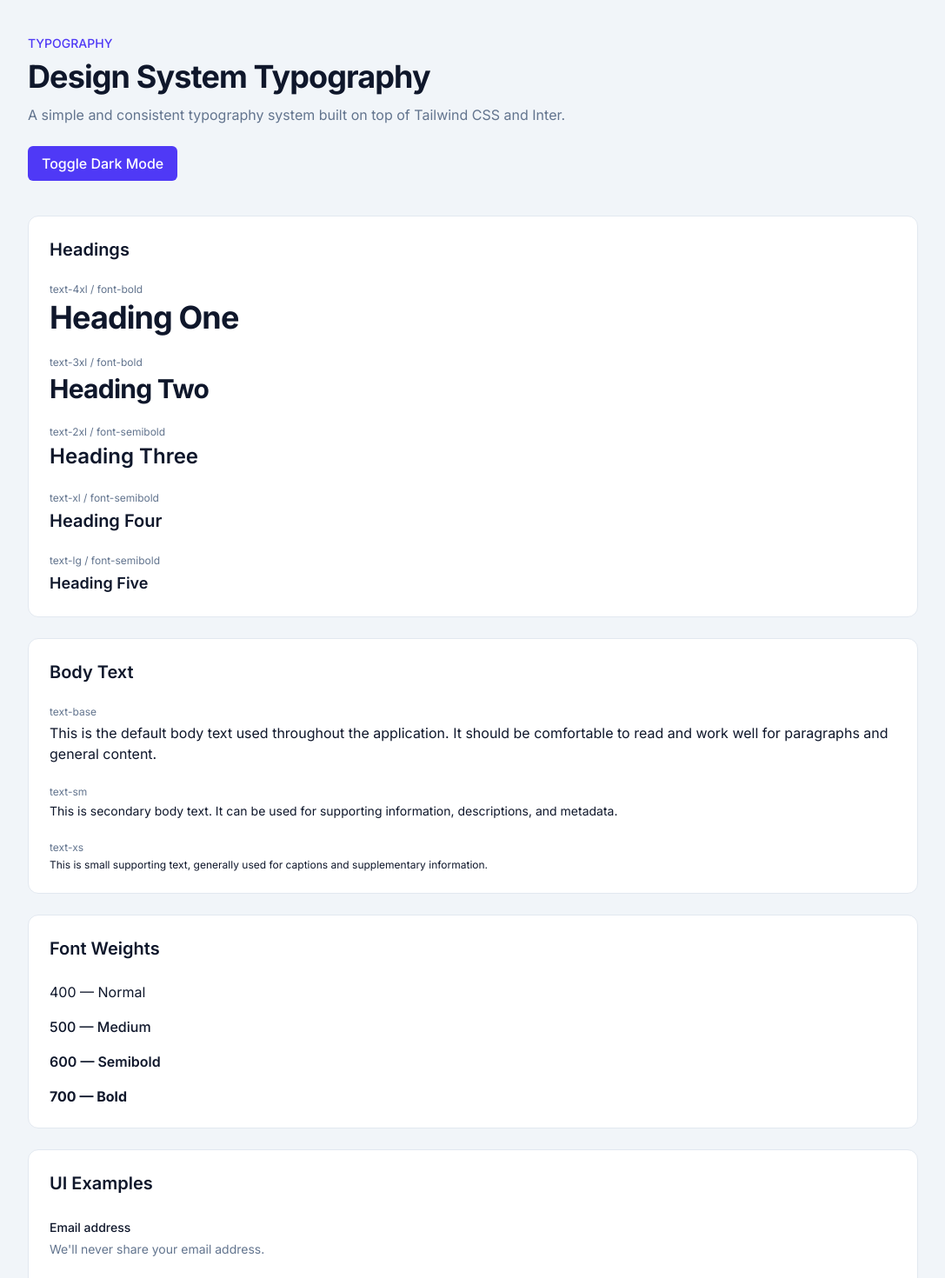
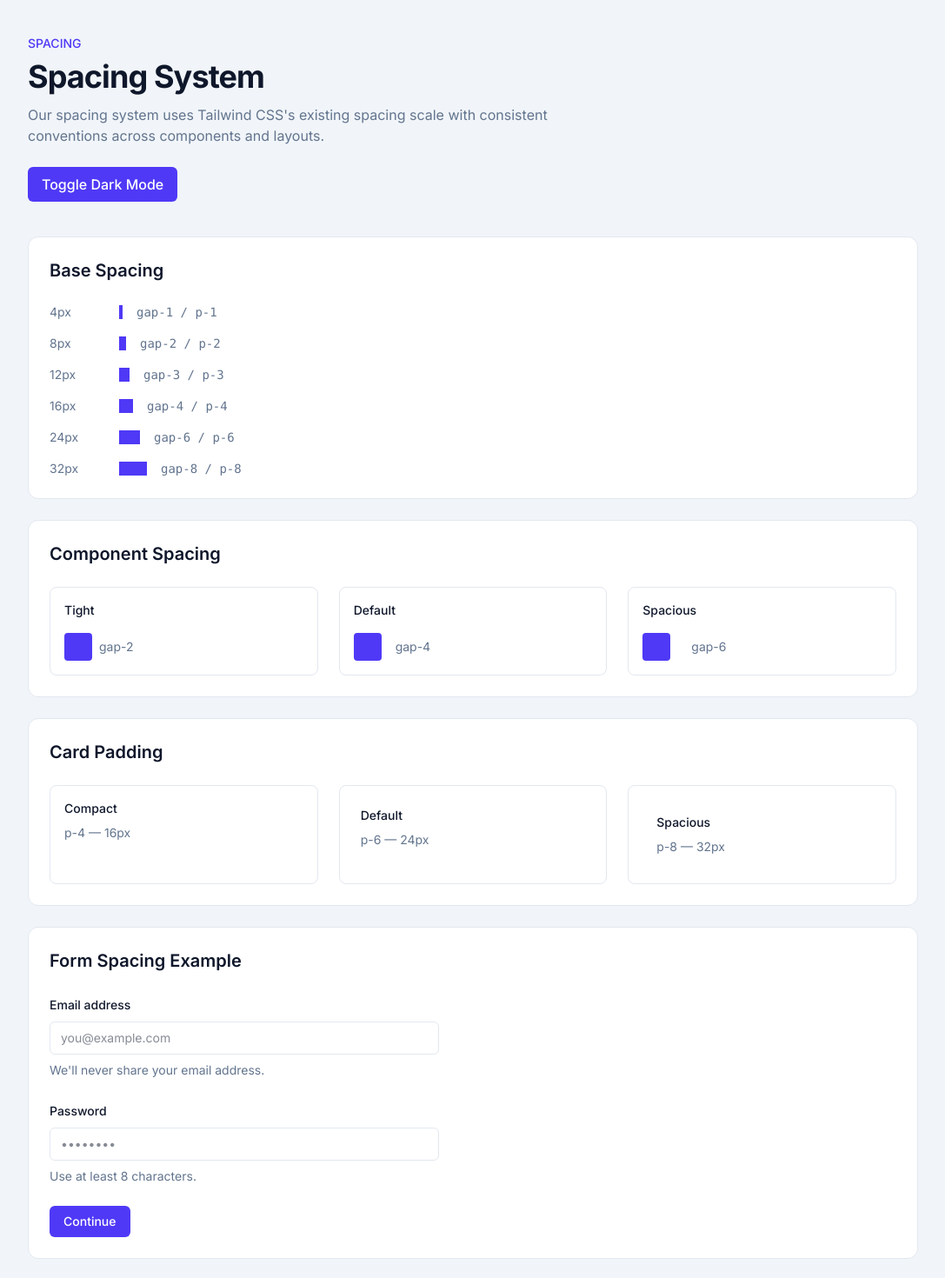
Before and after one commit to MehulBawadia/vue-3-design-system, a Vue app: page / in a window 1280 px wide. Shown: the top 1470 px of the page at 87% size, without its empty margins (96-1183 px from the left). Built offline with nearby package versions, Linux system fonts and the light colour scheme.

Commit message:
Feat: Establish spacing conventions

```diff
--- a/src/App.vue
+++ b/src/App.vue
@@ -14,13 +14,13 @@ function toggleTheme() {
     <main class="min-h-screen bg-page px-6 py-10 text-page">
         <div class="mx-auto max-w-5xl">
             <header>
-                <p class="text-sm font-medium text-primary">TYPOGRAPHY</p>
+                <p class="text-sm font-medium text-primary">SPACING</p>
 
-                <h1 class="mt-2 text-4xl font-bold tracking-tight">Design System Typography</h1>
+                <h1 class="mt-2 text-4xl font-bold tracking-tight">Spacing System</h1>
 
                 <p class="mt-3 max-w-2xl text-base text-muted">
-                    A simple and consistent typography system built on top of Tailwind CSS and
-                    Inter.
+                    Our spacing system uses Tailwind CSS's existing spacing scale with consistent
+                    conventions across components and layouts.
                 </p>
 
                 <div class="mt-6">
@@ -34,111 +34,146 @@ function toggleTheme() {
                 </div>
             </header>
 
-            <!-- Headings -->
+            <section class="mt-10 rounded-xl border border-border bg-surface p-6">
+                <h2 class="text-xl font-semibold text-surface">Base Spacing</h2>
 
-            <section class="mt-10 rounded-xl border border-border bg-surface p-6">
-                <h2 class="text-xl font-semibold text-surface">Headings</h2>
+                <div class="mt-6 space-y-4">
+                    <div class="flex items-center gap-4">
+                        <span class="w-16 text-sm text-muted"> 4px </span>
 
-                <div class="mt-6 space-y-6">
-                    <div>
-                        <p class="mb-1 text-xs text-muted">text-4xl / font-bold</p>
+                        <div class="h-4 w-1 bg-primary"></div>
 
-                        <h1 class="text-4xl font-bold tracking-tight">Heading One</h1>
+                        <code class="text-sm text-muted"> gap-1 / p-1 </code>
                     </div>
 
-                    <div>
-                        <p class="mb-1 text-xs text-muted">text-3xl / font-bold</p>
+                    <div class="flex items-center gap-4">
+                        <span class="w-16 text-sm text-muted"> 8px </span>
 
-                        <h2 class="text-3xl font-bold tracking-tight">Heading Two</h2>
+                        <div class="h-4 w-2 bg-primary"></div>
+
+                        <code class="text-sm text-muted"> gap-2 / p-2 </code>
                     </div>
 
-                    <div>
-                        <p class="mb-1 text-xs text-muted">text-2xl / font-semibold</p>
+                    <div class="flex items-center gap-4">
+                        <span class="w-16 text-sm text-muted"> 12px </span>
 
-                        <h3 class="text-2xl font-semibold">Heading Three</h3>
+                        <div class="h-4 w-3 bg-primary"></div>
+
+                        <code class="text-sm text-muted"> gap-3 / p-3 </code>
                     </div>
 
-                    <div>
-                        <p class="mb-1 text-xs text-muted">text-xl / font-semibold</p>
+                    <div class="flex items-center gap-4">
+                        <span class="w-16 text-sm text-muted"> 16px </span>
 
-                        <h4 class="text-xl font-semibold">Heading Four</h4>
+                        <div class="h-4 w-4 bg-primary"></div>
+
+                        <code class="text-sm text-muted"> gap-4 / p-4 </code>
                     </div>
 
-                    <div>
-                        <p class="mb-1 text-xs text-muted">text-lg / font-semibold</p>
+                    <div class="flex items-center gap-4">
+                        <span class="w-16 text-sm text-muted"> 24px </span>
 
-                        <h5 class="text-lg font-semibold">Heading Five</h5>
+                        <div class="h-4 w-6 bg-primary"></div>
+
+                        <code class="text-sm text-muted"> gap-6 / p-6 </code>
+                    </div>
+
+                    <div class="flex items-center gap-4">
+                        <span class="w-16 text-sm text-muted"> 32px </span>
+
+                        <div class="h-4 w-8 bg-primary"></div>
+
+                        <code class="text-sm text-muted"> gap-8 / p-8 </code>
                     </div>
                 </div>
             </section>
 
-            <!-- Body -->
+            <section class="mt-6 rounded-xl border border-border bg-surface p-6">
+                <h2 class="text-xl font-semibold text-surface">Component Spacing</h2>
 
-            <section class="mt-6 rounded-xl border border-border bg-surface p-6">
-                <h2 class="text-xl font-semibold text-surface">Body Text</h2>
+                <div class="mt-6 grid gap-6 md:grid-cols-3">
+                    <div class="rounded-lg border border-border p-4">
+                        <p class="text-sm font-medium">Tight</p>
 
-                <div class="mt-6 space-y-6">
-                    <div>
-                        <p class="mb-1 text-xs text-muted">text-base</p>
+                        <div class="mt-4 flex items-center gap-2">
+                            <div class="h-8 w-8 rounded bg-primary"></div>
 
-                        <p class="text-base">
-                            This is the default body text used throughout the application. It should
-                            be comfortable to read and work well for paragraphs and general content.
-                        </p>
+                            <span class="text-sm text-muted"> gap-2 </span>
+                        </div>
                     </div>
 
-                    <div>
-                        <p class="mb-1 text-xs text-muted">text-sm</p>
+                    <div class="rounded-lg border border-border p-4">
+                        <p class="text-sm font-medium">Default</p>
 
-                        <p class="text-sm">
-                            This is secondary body text. It can be used for supporting information,
-                            descriptions, and metadata.
-                        </p>
+                        <div class="mt-4 flex items-center gap-4">
+                            <div class="h-8 w-8 rounded bg-primary"></div>
+
+                            <span class="text-sm text-muted"> gap-4 </span>
+                        </div>
                     </div>
 
-                    <div>
-                        <p class="mb-1 text-xs text-muted">text-xs</p>
+                    <div class="rounded-lg border border-border p-4">
+                        <p class="text-sm font-medium">Spacious</p>
 
-                        <p class="text-xs">
-                            This is small supporting text, generally used for captions and
-                            supplementary information.
-                        </p>
+                        <div class="mt-4 flex items-center gap-6">
+                            <div class="h-8 w-8 rounded bg-primary"></div>
+
+                            <span class="text-sm text-muted"> gap-6 </span>
+                        </div>
                     </div>
                 </div>
             </section>
 
-            <!-- Weights -->
+            <section class="mt-6 rounded-xl border border-border bg-surface p-6">
+                <h2 class="text-xl font-semibold text-surface">Card Padding</h2>
 
-            <section class="mt-6 rounded-xl border border-border bg-surface p-6">
-                <h2 class="text-xl font-semibold text-surface">Font Weights</h2>
+                <div class="mt-6 grid gap-6 md:grid-cols-3">
+                    <div class="rounded-lg border border-border p-4">
+                        <p class="text-sm font-medium">Compact</p>
 
-                <div class="mt-6 space-y-4">
-                    <p class="font-normal">400 — Normal</p>
+                        <p class="mt-2 text-sm text-muted">p-4 — 16px</p>
+                    </div>
 
-                    <p class="font-medium">500 — Medium</p>
+                    <div class="rounded-lg border border-border p-6">
+                        <p class="text-sm font-medium">Default</p>
 
-                    <p class="font-semibold">600 — Semibold</p>
+                        <p class="mt-2 text-sm text-muted">p-6 — 24px</p>
+                    </div>
 
-                    <p class="font-bold">700 — Bold</p>
+                    <div class="rounded-lg border border-border p-8">
+                        <p class="text-sm font-medium">Spacious</p>
+
+                        <p class="mt-2 text-sm text-muted">p-8 — 32px</p>
+                    </div>
                 </div>
             </section>
 
-            <!-- UI Examples -->
+            <section class="mt-6 rounded-xl border border-border bg-surface p-6">
+                <h2 class="text-xl font-semibold text-surface">Form Spacing Example</h2>
 
-            <section class="mt-6 rounded-xl border border-border bg-surface p-6">
-                <h2 class="text-xl font-semibold text-surface">UI Examples</h2>
-
-                <div class="mt-6 space-y-6">
+                <div class="mt-6 max-w-md space-y-6">
                     <div>
                         <label class="text-sm font-medium"> Email address </label>
 
-                        <p class="mt-1 text-sm text-muted">We'll never share your email address.</p>
+                        <input
+                            type="email"
+                            placeholder="you@example.com"
+                            class="mt-2 block w-full rounded-md border border-border bg-surface px-3 py-2 text-sm outline-none focus:border-primary"
+                        />
+
+                        <p class="mt-2 text-sm text-muted">We'll never share your email address.</p>
                     </div>
 
                     <div>
-                        <p class="text-sm font-medium">Account Status</p>
+                        <label class="text-sm font-medium"> Password </label>
 
-                        <p class="mt-1 text-sm text-success">Your account is active.</p>
+                        <input
+                            type="password"
+                            placeholder="••••••••"
+                            class="mt-2 block w-full rounded-md border border-border bg-surface px-3 py-2 text-sm outline-none focus:border-primary"
+                        />
+
+                        <p class="mt-2 text-sm text-muted">Use at least 8 characters.</p>
                     </div>
 
                     <button
```
